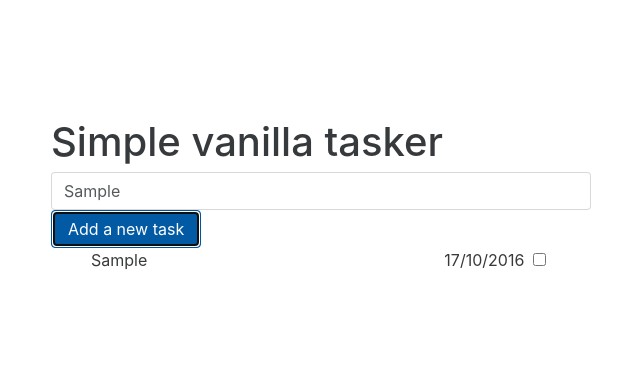
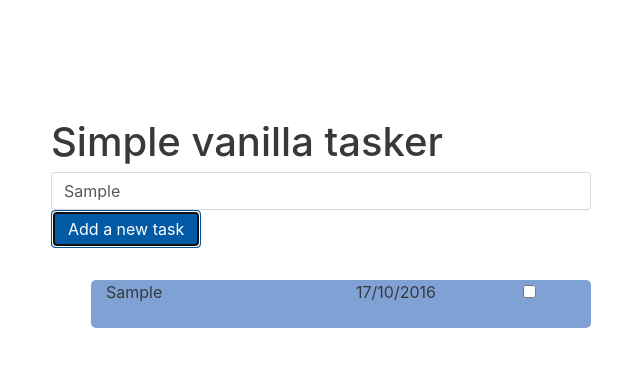
Before and after one commit to Lapz/tasker, a website: page index.html in a window 1280 px wide. Both pictures are taken after typing "Sample" into the empty fields and a click on the button "Add a new task". Shown: the whole page, without its empty margins (319-959 px from the left). Drawn offline with Linux system fonts and the light colour scheme.

Commit message:
CSS changes

```diff
--- a/css/main.css
+++ b/css/main.css
@@ -1,6 +1,8 @@
 html,
+
 body {
   height: 100%;
+  color:  #001f3f,     s
 }
 
 .container-fluid {
@@ -33,7 +35,6 @@ li {
 
 .info{
 overflow: auto;
-display: block;;
-word-wrap: break-word
-Text-overflow:ellipsis;
+display: block;
+word-wrap: normal;
 }
--- a/index.html
+++ b/index.html
@@ -78,6 +78,8 @@
     <script src="js/vendor/jquery-3.1.1.min.js"></script>
     <script src="js/vendor/bootstrap.js"></script>
     <script src="js/main.js"></script>
+    <script src="http://localhost:35729/livereload.js"></script>
+
 </body>
 
 </html>
--- a/js/main.js
+++ b/js/main.js
@@ -17,13 +17,13 @@ var Elements = function() {
 
     this.col8 = document.createElement("div"); // creates the col to hold the content 8
 
-    this.col8.className = "col-xs-8"; // assigns the classs for the col
+    this.col8.className = "col-xs-6"; // assigns the classs for the col
 
 
 
     this.col2Date = document.createElement("div"); // creates the col to hold the the date
 
-    this.col2Date.className = "col-xs-2"; // assigns the classs for the col for the date
+    this.col2Date.className = "col-xs-4"; // assigns the classs for the col for the date
 
     this.col2Input = document.createElement("div"); // creates the col to hold the tick box
 
@@ -40,7 +40,9 @@ var Elements = function() {
 
 
 
-    this.li = document.createElement("li");
+    this.li = document.createElement("li")
+
+    this.row.className = "itemWrapper";
 
     this.textP = document.createElement("p");
 
```
